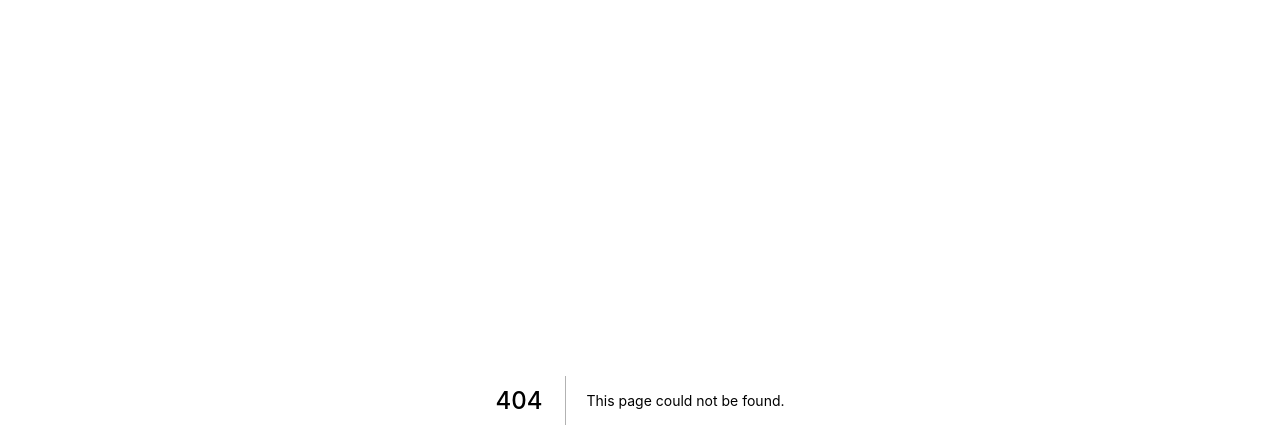
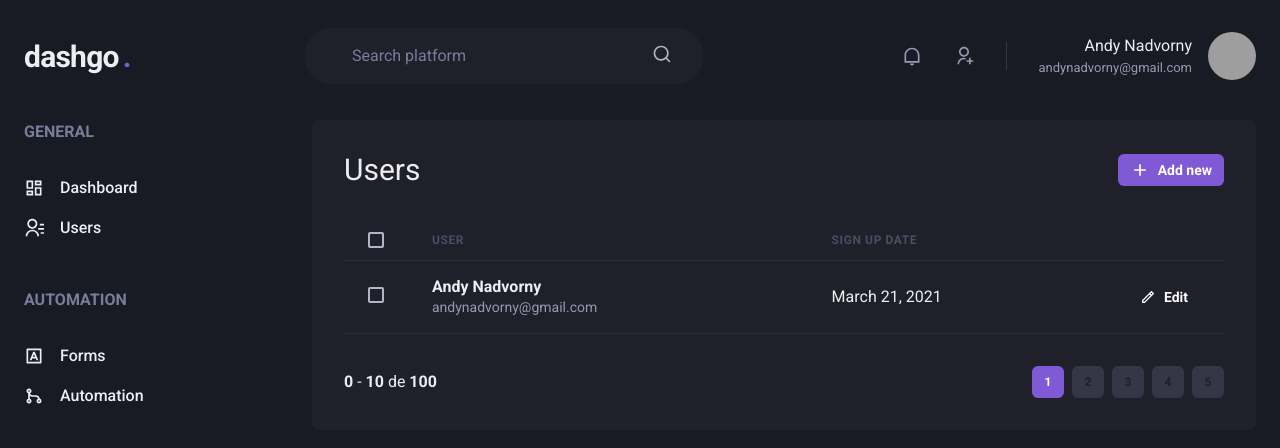
Before and after one commit to andynadvorny/dashgo, a Next.js app: page /users in a window 1280 px wide. Before the commit this address had no page. Shown: the top 448 px of the page. Built offline with nearby package versions, Linux system fonts and the light colour scheme; grey boxes are pictures that could not be loaded.

Commit message:
02: user control views

```diff
--- /dev/null
+++ b/src/components/Pagination.tsx
@@ -0,0 +1,76 @@
+import { Box, Button, Stack } from "@chakra-ui/react";
+
+export function Pagination() {
+  return (
+    <Stack
+      direction="row"
+      mt="8"
+      justify="space-between"
+      align="center"
+      spacing="6"
+    >
+      <Box>
+        <strong>0</strong> - <strong>10</strong> de <strong>100</strong>
+      </Box>
+      <Stack direction="row" spacing="2">
+        <Button
+          size="sm"
+          fontSize="xs"
+          w="4"
+          colorScheme="purple"
+          disabled
+          _disabled={{
+            bgColor: 'pink.500',
+            cursor: 'default'
+          }}
+        >
+          1
+        </Button>
+        <Button
+          size="sm"
+          fontSize="xs"
+          w="4"
+          bg="gray.700"
+          _hover={{
+            bg: 'gray.500'
+          }}
+        >
+          2
+        </Button>
+        <Button
+          size="sm"
+          fontSize="xs"
+          w="4"
+          bg="gray.700"
+          _hover={{
+            bg: 'gray.500'
+          }}
+        >
+          3
+        </Button>
+        <Button
+          size="sm"
+          fontSize="xs"
+          w="4"
+          bg="gray.700"
+          _hover={{
+            bg: 'gray.500'
+          }}
+        >
+          4
+        </Button>
+        <Button
+          size="sm"
+          fontSize="xs"
+          w="4"
+          bg="gray.700"
+          _hover={{
+            bg: 'gray.500'
+          }}
+        >
+          5
+        </Button>
+      </Stack>
+    </Stack>
+  )
+}
--- /dev/null
+++ b/src/pages/users/index.tsx
@@ -0,0 +1,77 @@
+import { Box, Button, Flex, Heading, Icon, Table, Thead, Tbody, Tr, Th, Td, Checkbox, Text } from "@chakra-ui/react";
+import { RiAddLine, RiPencilLine } from "react-icons/ri";
+import { Header } from "../../components/Header";
+import { Pagination } from "../../components/Pagination";
+import { Sidebar } from "../../components/Sidebar";
+
+export default function UserList() {
+  return (
+    <Box>
+      <Header />
+      <Flex w="100%" my="6" maxWidth={1480} mx="auto" px="6">
+        <Sidebar />
+
+        <Box flex="1" borderRadius={8} bg="gray.800" p="8">
+          <Flex mb="8" justify="space-between" align="center">
+            <Heading size="lg" fontWeight="normal">Users</Heading>
+
+            <Button
+              as="a"
+              size="sm"
+              fontSize="sm"
+              colorScheme="purple"
+              leftIcon={<Icon as={RiAddLine} fontSize="20" />}
+            >
+              Add new
+            </Button>
+          </Flex>
+
+          <Table colorScheme="whiteAlpha">
+            <Thead>
+              <Tr>
+                <Th px="6" color="gray.300" w="8">
+                  <Checkbox colorScheme="purple" />
+                </Th>
+                <Th>
+                  User
+                </Th>
+                <Th>
+                  Sign up date
+                </Th>
+                <Th w="8"></Th>
+              </Tr>
+            </Thead>
+            <Tbody>
+              <Tr>
+                <Td px="6">
+                  <Checkbox colorScheme="purple" />
+                </Td>
+                <Td>
+                  <Box>
+                    <Text fontWeight="bold">Andy Nadvorny</Text>
+                    <Text fontSize="sm" color="gray.300">andynadvorny@gmail.com</Text>
+                  </Box>
+                </Td>
+                <Td>
+                  March 21, 2021
+                </Td>
+                <Td>
+                <Button
+                  as="a"
+                  size="sm"
+                  fontSize="sm"
+                  colorScheme="dark"
+                  leftIcon={<Icon as={RiPencilLine} fontSize="16" />}
+                >
+                  Edit
+                </Button>
+                </Td>
+              </Tr>
+            </Tbody>
+          </Table>
+          <Pagination />
+        </Box>
+      </Flex>
+    </Box>
+  )
+}
```
Also changed, not shown: src/pages/users/create.tsx (added, +40 -0 lines).
